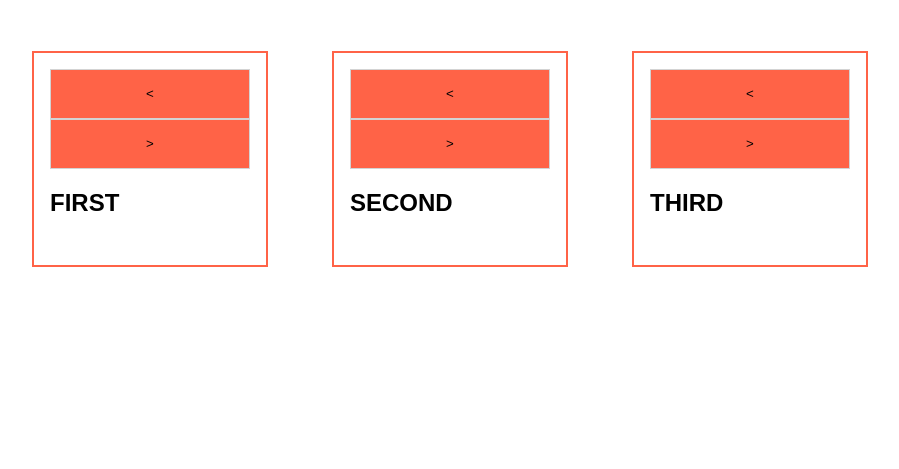
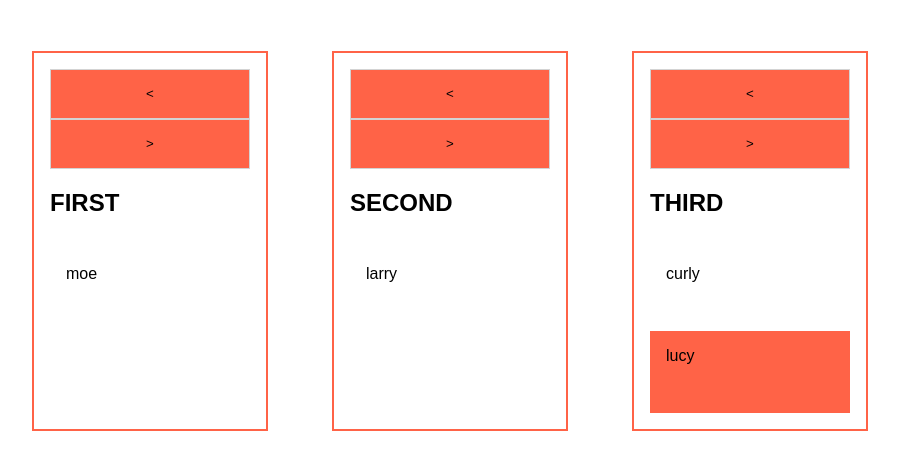
Before and after one commit to chadalad/acme-first-second-third, a plain HTML site: page index.html in a window 1280 px wide. Shown: the part 69-538 px from the top of the page, without its empty margins (190-1089 px from the left). Drawn offline with Linux system fonts and the light colour scheme.

Commit message:
selecting/deselecting names WORKS

```diff
--- a/app.js
+++ b/app.js
@@ -30,8 +30,13 @@ const createHeader = () => {
     return headerContainer;
 }
 
-const createButtons = () => {
+// original
+const createButtons = (user, slot) => {
+    // if slot matches first slot, disable shift left
+    // if slot matches last slot, disable shift right
+
     const createClickHandler = '';
+    //check to see if this is for the first, second, third, deactivate if at end
 
     const buttonContainer = createNode('div');
 
@@ -51,16 +56,69 @@ const createButtons = () => {
     return buttonContainer;
 }
 
-const createList = (text) => {
+
+//original
+/*
+const createNameCard = (name) => {
+    const nameCardContainer = createNode('div');
+    nameCardContainer.classList.add('tile');
+
+    nameCardContainer.innerText = name;
+
+
+    return nameCardContainer;
+}
+*/
+
+//refactored
+const createNameCard = (user) => {
+    const createClickHandler = (user) => {
+        return (ev) => {
+            ev.stopPropagation();
+            user.selected = !user.selected;
+
+            render();
+        }
+    }
+
+    const nameCard = createNode('div');
+    nameCard.classList.add('tile');
+    nameCard.innerText = user.name;
+    nameCard.addEventListener('click',createClickHandler(user));
+
+    if(user.selected) {
+        nameCard.classList.add('active');
+    } else {
+        nameCard.classList.remove('active');
+    }
+
+    return nameCard;
+}
+
+const createList = (users, text) => {
     const list = createNode('div');
     list.classList.add('list');
 
-    const leftButton = createButtons();
-    list.append(leftButton);
+    const buttons = createButtons();
+    list.append(buttons);
 
     const listText = createNode('h2');
     listText.innerText = text.toUpperCase();
     list.append(listText);
+
+
+    users.forEach(element => {
+        console.log(element, element.slot, element.name);
+        //const nameCard = createNameCard(element.name);
+
+        if (element.slot === text) {
+            const nameCard = createNameCard(element);
+            list.append(nameCard);
+        }
+
+    });
+
+
     return list;
 }
 
@@ -74,7 +132,7 @@ const createListContainer = () => {
     listContainer.setAttribute('id', 'lists');
 
    for (let i = 0; i < slots.length; i ++) {
-       const listToAdd = createList(slots[i]);
+       const listToAdd = createList(users, slots[i]);
        listContainer.append(listToAdd);
    }
 
@@ -82,10 +140,7 @@ const createListContainer = () => {
 }
 
 
-const createNameCard = () => {
-    const nameCardContainer = createNode('div');
 
-}
 
 // create buttons, create name cards
 
--- a/style.css
+++ b/style.css
@@ -31,6 +31,7 @@ h2 {
     height: 50px;
     flex-grow: 1;
     padding: 1rem;
+    margin-bottom: 0;
 }
 
 .arrow {
@@ -43,7 +44,7 @@ h2 {
 .button {
     height: 50px;
     width: 100%;
-    flex-grow: 2;
+    flex-grow: 1;
     border: solid 1px lightgray;
     align-content: center;
     text-align: center;
```
